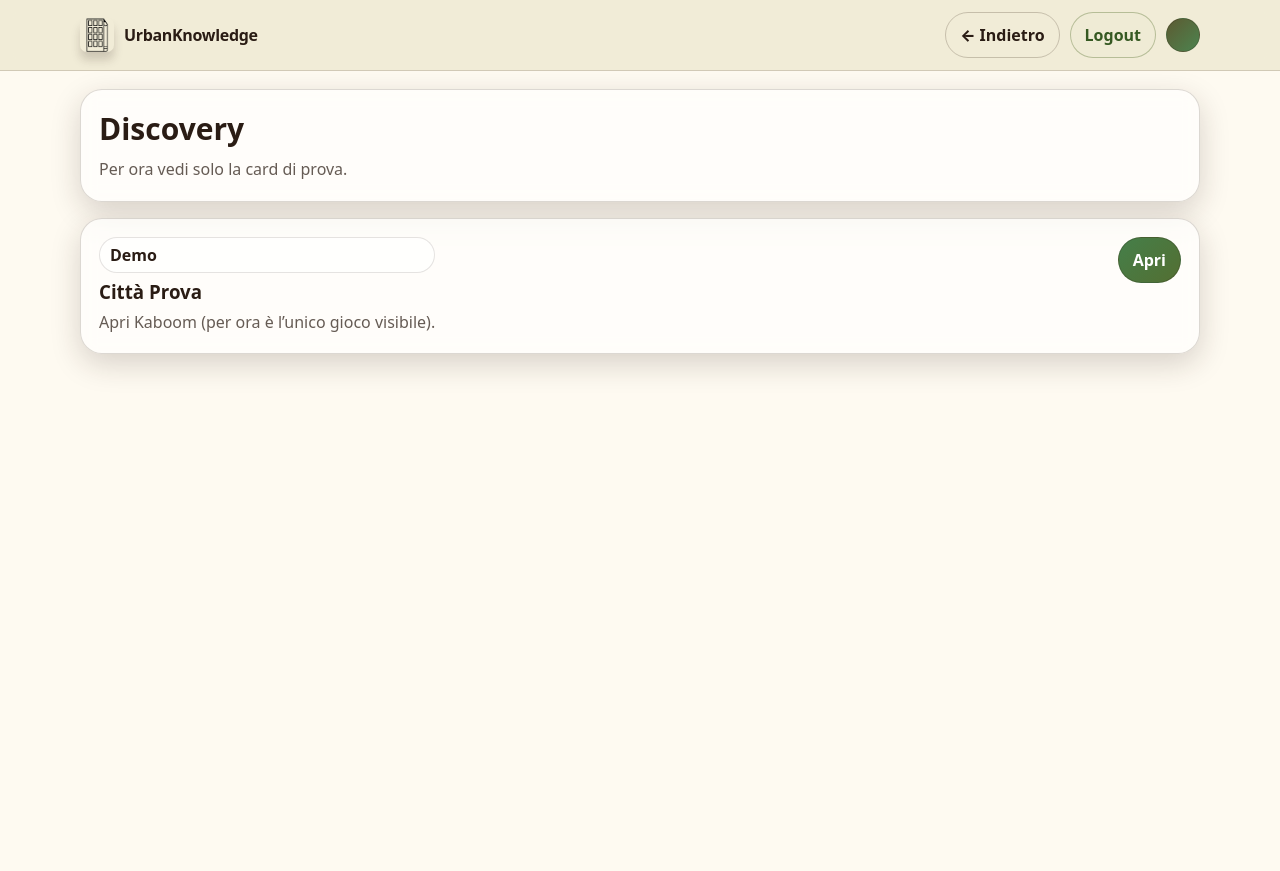
After one commit to ItzAbu/Hackaton, a Django app: page /dashboard/private/discovery/ in a window 1280 px wide. The commit adds this page. Run offline with Django 4.2, Linux system fonts and the light colour scheme; a user stored in the database is signed in; data comes from the database, SQL or seed files in the repository.

Commit message:
PrivatePage new

```diff
--- a/Dashboard/urls.py
+++ b/Dashboard/urls.py
@@ -1,10 +1,13 @@
 from django.urls import path
-from django.contrib.auth import views as auth_views
-
-from accounts.forms import EmailLoginForm
 from . import views
 
 urlpatterns = [
     path("", views.dashboard, name="dashboard"),
 
+    # ✅ area privati
+    path("private/", views.private_page, name="private_page"),
+    path("private/discovery/", views.discovery, name="private_discovery"),
+    path("private/companies/", views.companies, name="private_companies"),
+    path("private/search/", views.search_page, name="private_search"),
+    path("private/profile/", views.profile_page, name="private_profile"),
 ]
--- a/Dashboard/views.py
+++ b/Dashboard/views.py
@@ -1,11 +1,60 @@
 from django.contrib.auth.decorators import login_required
-from django.shortcuts import render
+from django.shortcuts import render, redirect
 from accounts.models import Profile
+
+
+def _get_profile(user):
+    profile, _ = Profile.objects.get_or_create(
+        user=user,
+        defaults={"user_type": Profile.Type.PRIVATE},
+    )
+    return profile
+
 
 @login_required
 def dashboard(request):
-    profile, _ = Profile.objects.get_or_create(
-        user=request.user,
-        defaults={"user_type": Profile.Type.PRIVATE},
-    )
+    profile = _get_profile(request.user)
+    # ✅ se è privato, niente dashboard azienda
+    if profile.user_type == Profile.Type.PRIVATE:
+        return redirect("private_page")
     return render(request, "dashboard/dashboard.html", {"profile": profile})
+
+
+@login_required
+def private_page(request):
+    profile = _get_profile(request.user)
+    if profile.user_type != Profile.Type.PRIVATE:
+        return redirect("dashboard")
+    return render(request, "dashboard/private_page.html", {"profile": profile})
+
+
+@login_required
+def discovery(request):
+    profile = _get_profile(request.user)
+    if profile.user_type != Profile.Type.PRIVATE:
+        return redirect("dashboard")
+    return render(request, "dashboard/discovery.html", {"profile": profile})
+
+
+@login_required
+def companies(request):
+    profile = _get_profile(request.user)
+    if profile.user_type != Profile.Type.PRIVATE:
+        return redirect("dashboard")
+    return render(request, "dashboard/companies.html", {"profile": profile})
+
+
+@login_required
+def search_page(request):
+    profile = _get_profile(request.user)
+    if profile.user_type != Profile.Type.PRIVATE:
+        return redirect("dashboard")
+    return render(request, "dashboard/search.html", {"profile": profile})
+
+
+@login_required
+def profile_page(request):
+    profile = _get_profile(request.user)
+    if profile.user_type != Profile.Type.PRIVATE:
+        return redirect("dashboard")
+    return render(request, "dashboard/profile.html", {"profile": profile})
--- a/accounts/models.py
+++ b/accounts/models.py
@@ -1,7 +1,6 @@
 from django.db import models
-from django.contrib.auth.models import AbstractUser
 from django.conf import settings
-# Create your models here.
+
 
 class Profile(models.Model):
     class Type(models.TextChoices):
@@ -13,12 +12,29 @@ class Profile(models.Model):
 
     # Privato
     first_name = models.CharField(max_length=60, blank=True)
-    last_name  = models.CharField(max_length=60, blank=True)
+    last_name = models.CharField(max_length=60, blank=True)
 
     # Azienda
     company_name = models.CharField(max_length=120, blank=True)
-    piva         = models.CharField(max_length=20, blank=True)
-    city         = models.CharField(max_length=80, blank=True)
+    piva = models.CharField(max_length=20, blank=True)
+    city = models.CharField(max_length=80, blank=True)
 
     # comune
     phone = models.CharField(max_length=30, blank=True)
+
+    # ✅ EU Standard (valori 0–5, per ora solo mostrati nel profilo)
+    eu_math_science = models.PositiveSmallIntegerField(
+        default=0,
+        help_text="0-5 — Competenza matematica e base in scienze/tecnologie",
+    )
+    eu_digital = models.PositiveSmallIntegerField(
+        default=0,
+        help_text="0-5 — Competenza digitale",
+    )
+    eu_personal_social_learning = models.PositiveSmallIntegerField(
+        default=0,
+        help_text="0-5 — Competenza personale/sociale e imparare ad imparare",
+    )
+
+    def __str__(self):
+        return f"{self.user.username} ({self.get_user_type_display()})"
--- a/accounts/urls.py
+++ b/accounts/urls.py
@@ -1,16 +1,10 @@
 from django.urls import path
 from django.contrib.auth import views as auth_views
 
-from accounts.forms import EmailLoginForm
 from . import views
 
 urlpatterns = [
-    path("login/", auth_views.LoginView.as_view(
-        template_name="registration/login.html",
-        authentication_form=EmailLoginForm,
-        redirect_authenticated_user=True,
-    ), name="login"),
-
+    path("login/", views.CustomLoginView.as_view(), name="login"),
     path("logout/", auth_views.LogoutView.as_view(), name="logout"),
     path("register/", views.register, name="register"),
 
--- a/static/style.css
+++ b/static/style.css
@@ -788,3 +788,106 @@ hr.sep{
 .plan-cell:has(input:checked) .plan-price{
   opacity: 1;
 }
+
+/* =========================
+   Private Area additions
+   ========================= */
+
+.avatar-link{
+  display:inline-flex;
+  align-items:center;
+  justify-content:center;
+  text-decoration:none;
+}
+
+.tile{
+  display:block;
+  text-decoration:none;
+  color: inherit;
+}
+
+.tile:hover{
+  transform: translateY(-1px);
+}
+
+.tile .card{
+  transition: transform .12s ease, box-shadow .12s ease;
+}
+
+.tile:hover .card{
+  box-shadow: 0 14px 40px rgba(17, 12, 8, 0.18);
+}
+
+.private-actions{
+  display:flex;
+  gap: 10px;
+  flex-wrap: wrap;
+  margin-top: 10px;
+}
+
+.game-card{
+  display:flex;
+  align-items:flex-start;
+  justify-content:space-between;
+  gap: 14px;
+}
+
+.game-card .meta{
+  display:flex;
+  flex-direction:column;
+  gap: 6px;
+}
+
+.game-card .tag{
+  display:inline-flex;
+  align-items:center;
+  gap: 6px;
+  padding: 6px 10px;
+  border-radius: 999px;
+  background: rgba(255,255,255,0.65);
+  border: 1px solid rgba(42,28,20,0.12);
+  font-weight: 700;
+}
+
+.search-form{
+  display:flex;
+  gap: 10px;
+  flex-wrap: wrap;
+  margin-top: 12px;
+}
+
+.search-form input{
+  min-width: 260px;
+}
+
+.profile-grid{
+  display:grid;
+  grid-template-columns: 1fr;
+  gap: 14px;
+}
+
+@media (min-width: 900px){
+  .profile-grid{
+    grid-template-columns: 1.2fr 0.8fr;
+  }
+}
+
+.eu-list{
+  display:flex;
+  flex-direction:column;
+  gap: 10px;
+}
+.eu-item{
+  padding: 12px;
+  border-radius: 14px;
+  background: rgba(255,255,255,0.55);
+  border: 1px solid rgba(42,28,20,0.12);
+}
+.eu-item .title{
+  font-weight: 800;
+  margin-bottom: 4px;
+}
+.eu-item .value{
+  font-weight: 800;
+  opacity: .85;
+}
--- /dev/null
+++ b/templates/dashboard/discovery.html
@@ -0,0 +1,56 @@
+<!doctype html>
+{% load static %}
+<html lang="it">
+<head>
+  <meta charset="utf-8" />
+  <meta name="viewport" content="width=device-width, initial-scale=1" />
+  <title>UrbanKnowledge — Discovery</title>
+  <link rel="stylesheet" href="{% static 'style.css' %}" />
+</head>
+<body>
+
+  <header class="topbar">
+    <div class="container topbar-inner">
+      <a class="brand" href="{% url 'private_page' %}">
+        <div class="logo" aria-hidden="true">
+          <img src="{% static 'imgs/logo.png' %}" alt="Logo UrbanKnowledge">
+        </div>
+        <div>UrbanKnowledge</div>
+      </a>
+
+      <div class="topbar-right">
+        <a class="btn btn-ghost" href="{% url 'private_page' %}">← Indietro</a>
+        <a class="btn btn-outline" href="{% url 'logout' %}">Logout</a>
+        <a class="avatar-link" href="{% url 'private_profile' %}" title="Profilo">
+          <div class="avatar-dot"></div>
+        </a>
+      </div>
+    </div>
+  </header>
+
+  <main class="app">
+    <section class="container" style="margin-top:18px;">
+      <div class="card pad">
+        <h2 class="h2" style="margin:0 0 8px 0;">Discovery</h2>
+        <p class="p" style="margin:0;">Per ora vedi solo la card di prova.</p>
+      </div>
+    </section>
+
+    <section class="container" style="margin-top:16px;">
+      <a class="tile" href="{% url 'kaboom' %}">
+        <div class="card pad game-card">
+          <div class="meta">
+            <div class="tag">Demo</div>
+            <h3 class="h3" style="margin:0;">Città Prova</h3>
+            <p class="p" style="margin:0;">Apri Kaboom (per ora è l’unico gioco visibile).</p>
+          </div>
+          <div>
+            <span class="btn btn-primary">Apri</span>
+          </div>
+        </div>
+      </a>
+    </section>
+  </main>
+
+</body>
+</html>
```
Also changed, not shown: accounts/views.py (+34 -2 lines), templates/dashboard/companies.html (added, +48 -0 lines), templates/dashboard/dashboard.html (+5 -5 lines), templates/dashboard/private_page.html (added, +70 -0 lines), templates/dashboard/profile_page.html (added, +102 -0 lines), templates/dashboard/search.html (added, +52 -0 lines), accounts/migrations/0002_profile_eu_fields.py (added), static/imgs/mail.jpg (added).
